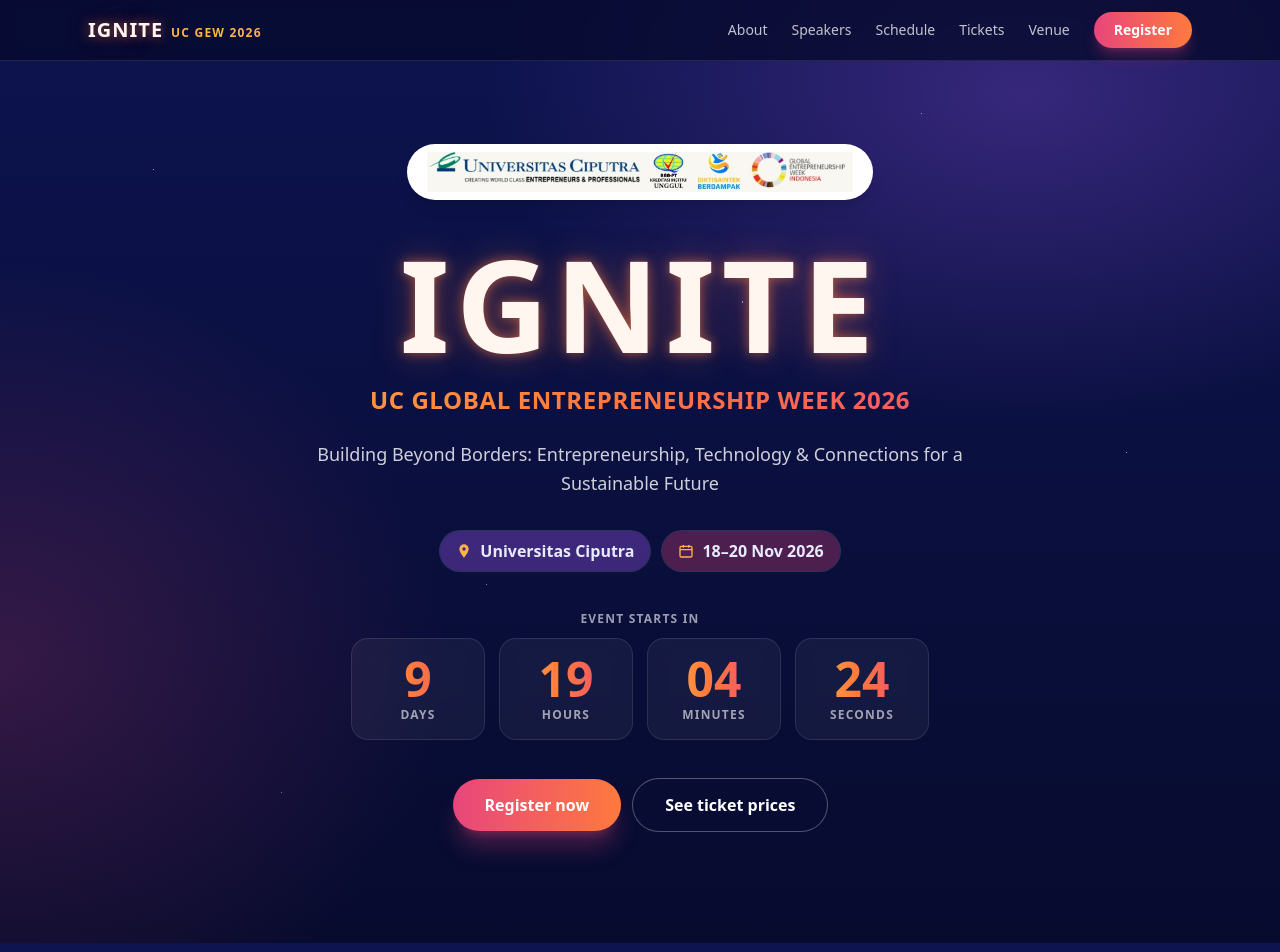
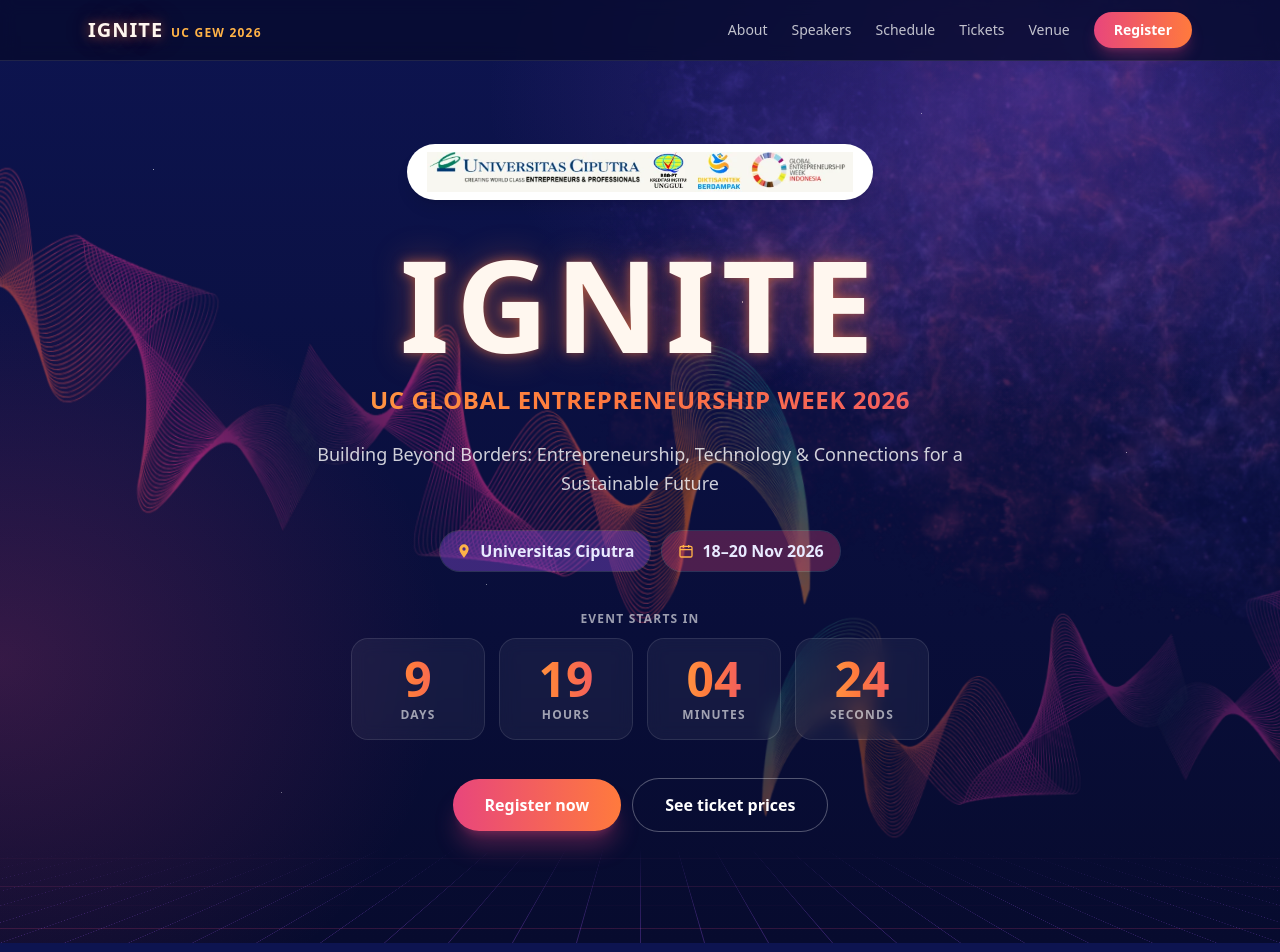
Before and after one commit to ericaadriana/UC-Ignite, an Astro site: page / in a window 1280 px wide. Shown: the top 952 px of the page. Built offline with nearby package versions, Linux system fonts and the light colour scheme; Astro itself is replaced by a stand-in of ours.

Commit message:
Add animated pulse background from the poster assets
The 'color pulse' waves sway and glow, the nebula drifts slowly, and the
hero gets a moving grid floor. Animations stop for visitors who turn off
motion in their system settings.

Co-Authored-By: Claude Opus 5.5 <noreply@anthropic.com>
Claude-Session: https://claude.ai/code/session_015nBP8o2ZN7LQo363rANfhd

```diff
--- a/src/components/Hero.astro
+++ b/src/components/Hero.astro
@@ -1,9 +1,11 @@
 ---
 import { event } from "../data/event";
 import Countdown from "./Countdown.astro";
+import MotionBackground from "./MotionBackground.astro";
 ---
 
 <section id="top" class="space-bg relative overflow-hidden pt-28 pb-20 sm:pt-36 sm:pb-28">
+  <MotionBackground variant="hero" />
   <div class="mx-auto max-w-6xl px-4 sm:px-6">
     <div class="mx-auto mb-10 w-fit rounded-full bg-white px-5 py-2 shadow-lg">
       <img
--- /dev/null
+++ b/src/components/MotionBackground.astro
@@ -0,0 +1,19 @@
+---
+// Animated background built from the poster's design assets (Google Drive > Item designs).
+// "hero" adds the moving grid floor; "section" is a lighter version for other sections.
+interface Props {
+  variant?: "hero" | "section";
+}
+const { variant = "section" } = Astro.props;
+---
+
+<div class="fx" aria-hidden="true">
+  <img src="/images/fx/nebula.webp" alt="" class="fx-nebula" width="600" height="478" decoding="async" />
+  <img src="/images/fx/pulse.webp" alt="" class="fx-pulse fx-pulse-a" width="1073" height="411" decoding="async" />
+  {variant === "hero" && (
+    <>
+      <img src="/images/fx/pulse.webp" alt="" class="fx-pulse fx-pulse-b" width="1073" height="411" decoding="async" />
+      <div class="fx-grid"></div>
+    </>
+  )}
+</div>
--- a/src/components/Speakers.astro
+++ b/src/components/Speakers.astro
@@ -1,8 +1,10 @@
 ---
 import { speakers } from "../data/event";
+import MotionBackground from "./MotionBackground.astro";
 ---
 
-<section id="speakers" class="space-bg py-20 sm:py-24">
+<section id="speakers" class="space-bg relative overflow-hidden py-20 sm:py-24">
+  <MotionBackground variant="section" />
   <div class="mx-auto max-w-6xl px-4 sm:px-6">
     <div class="text-center">
       <p class="text-sm font-semibold tracking-widest text-ember">SPEAKERS & SESSIONS</p>
--- a/src/components/Venue.astro
+++ b/src/components/Venue.astro
@@ -1,10 +1,12 @@
 ---
 import { event } from "../data/event";
+import MotionBackground from "./MotionBackground.astro";
 
 const mapsUrl = `https://www.google.com/maps/search/?api=1&query=${encodeURIComponent(`${event.venue} ${event.city}`)}`;
 ---
 
-<section id="venue" class="space-bg py-20 sm:py-24">
+<section id="venue" class="space-bg relative overflow-hidden py-20 sm:py-24">
+  <MotionBackground variant="section" />
   <div class="mx-auto grid max-w-6xl items-center gap-12 px-4 sm:px-6 lg:grid-cols-2">
     <div>
       <p class="text-sm font-semibold tracking-widest text-ember">WHEN & WHERE</p>
--- a/src/styles/global.css
+++ b/src/styles/global.css
@@ -40,6 +40,108 @@ body {
     linear-gradient(180deg, #0d1450 0%, #070b2e 100%);
 }
 
+/* ---------- Motion background ---------- */
+.fx {
+  position: absolute;
+  inset: 0;
+  overflow: hidden;
+  pointer-events: none;
+  z-index: 0;
+}
+
+.fx-nebula {
+  position: absolute;
+  top: -10%;
+  right: -15%;
+  width: min(900px, 90vw);
+  height: auto;
+  opacity: 0.55;
+  mix-blend-mode: screen;
+  animation: fx-nebula-drift 40s ease-in-out infinite alternate;
+}
+
+.fx-pulse {
+  position: absolute;
+  height: auto;
+  mix-blend-mode: screen;
+  will-change: transform, opacity;
+}
+
+.fx-pulse-a {
+  left: -18%;
+  top: 22%;
+  width: min(1000px, 120vw);
+  opacity: 0.5;
+  animation:
+    fx-pulse-sway 14s ease-in-out infinite,
+    fx-pulse-glow 4s ease-in-out infinite;
+}
+
+.fx-pulse-b {
+  right: -25%;
+  bottom: 14%;
+  width: min(800px, 100vw);
+  opacity: 0.35;
+  transform: scaleX(-1);
+  animation:
+    fx-pulse-sway-flip 18s ease-in-out infinite,
+    fx-pulse-glow 5s ease-in-out infinite 1.5s;
+}
+
+.fx-grid {
+  position: absolute;
+  left: -50%;
+  right: -50%;
+  bottom: 0;
+  height: 42%;
+  background-image:
+    linear-gradient(to right, #8b4fd855 1px, transparent 1px),
+    linear-gradient(to bottom, #e8467c55 1px, transparent 1px);
+  background-size: 64px 64px;
+  transform: perspective(420px) rotateX(62deg);
+  transform-origin: bottom;
+  mask-image: linear-gradient(to top, #000 10%, transparent 90%);
+  animation: fx-grid-move 3s linear infinite;
+}
+
+/* Keep page content above the effects */
+.fx ~ * {
+  position: relative;
+  z-index: 1;
+}
+
+@keyframes fx-nebula-drift {
+  from { transform: translate(0, 0) rotate(0deg) scale(1); }
+  to   { transform: translate(-6%, 8%) rotate(12deg) scale(1.15); }
+}
+
+@keyframes fx-pulse-sway {
+  0%, 100% { transform: translate(0, 0) rotate(-4deg) scaleY(1); }
+  50%      { transform: translate(6%, -4%) rotate(3deg) scaleY(1.25); }
+}
+
+@keyframes fx-pulse-sway-flip {
+  0%, 100% { transform: scaleX(-1) translate(0, 0) rotate(3deg) scaleY(1); }
+  50%      { transform: scaleX(-1) translate(8%, 5%) rotate(-4deg) scaleY(1.3); }
+}
+
+@keyframes fx-pulse-glow {
+  0%, 100% { filter: brightness(0.9) hue-rotate(0deg); }
+  50%      { filter: brightness(1.35) hue-rotate(-20deg); }
+}
+
+@keyframes fx-grid-move {
+  from { background-position: 0 0; }
+  to   { background-position: 0 64px; }
+}
+
+/* Respect visitors who turn off motion */
+@media (prefers-reduced-motion: reduce) {
+  .fx * {
+    animation: none !important;
+  }
+}
+
 .text-fire {
   background: linear-gradient(90deg, var(--color-ember), var(--color-flame) 45%, var(--color-rose));
   -webkit-background-clip: text;
```
Also changed, not shown: public/images/fx/nebula.webp (added), public/images/fx/pulse.webp (added).
